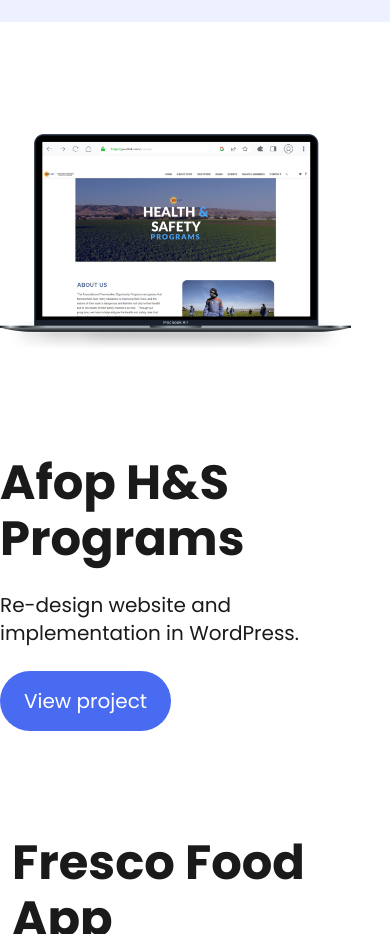
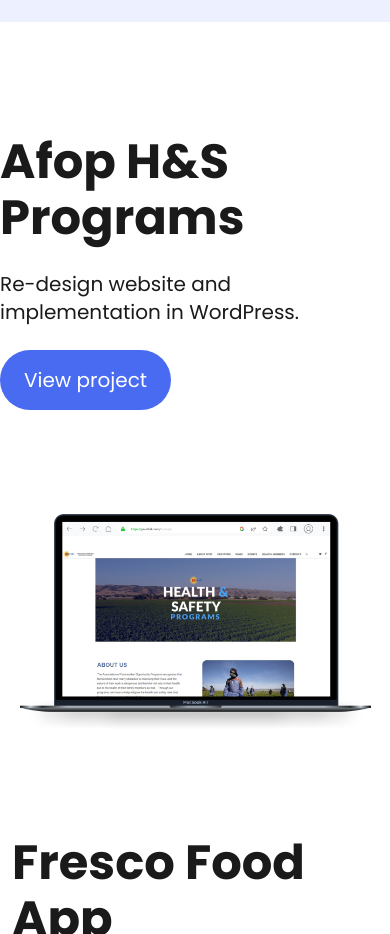
Before and after one commit to matthewwolfe/lauranajarro, a plain HTML site: page index.html in a window 390 px wide. Shown: the part 2900-3834 px from the top of the page. Drawn offline with Linux system fonts and the light colour scheme.

Commit message:
responsive updates

```diff
--- a/css/main.css
+++ b/css/main.css
@@ -318,6 +318,15 @@ footer .content {
     align-items: center;
     flex-direction: column;
   }
+
+  .afop {
+    order: 1;
+  }
+
+  .afop-image {
+    justify-content: center;
+    order: 2;
+  }
 }
 
 /* responsive mobile */
--- a/index.html
+++ b/index.html
@@ -131,7 +131,7 @@
       <section class="projects justify-content-center">
         <div class="flex column gap-26">
           <div class="flex gap-26 responsive-column">
-            <div class="flex">
+            <div class="flex afop-image">
               <img
                 class="responsive-image"
                 src="./images/project-afop-hs.png"
@@ -140,7 +140,7 @@
               />
             </div>
 
-            <div class="flex column gap-6 project-details">
+            <div class="flex column gap-6 project-details afop">
               <div class="flex">
                 <h1>Afop H&S Programs</h1>
               </div>
```
